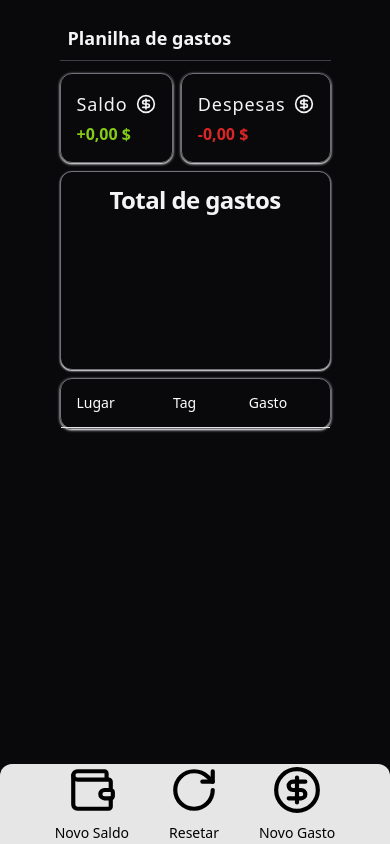
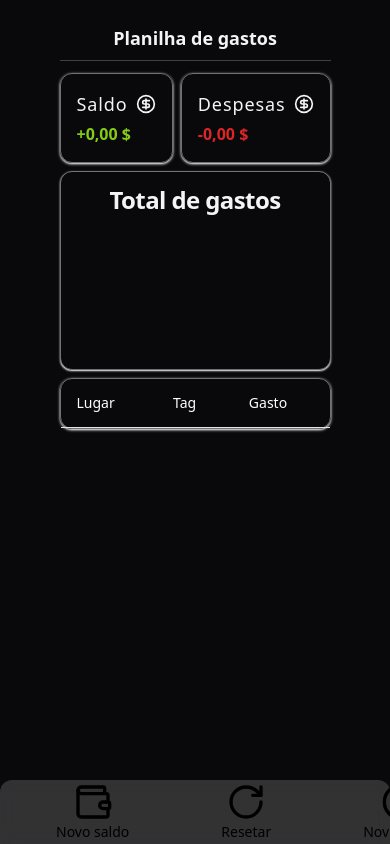
Before and after one commit to VitorAndes/planilha-de-gastos, a React (Vite) app: page / in a window 390 px wide. Built offline with nearby package versions, Linux system fonts and the light colour scheme.

Commit message:
test nav mobile

```diff
--- a/src/App.tsx
+++ b/src/App.tsx
@@ -58,19 +58,19 @@ export function App() {
     <>
       <div className="flex flex-col text-zinc-100 p-4 items-center md:w-[1200px] min-h-screen w-full space-y-4">
         <div className="w-full space-y-3">
-          <div className="flex flex-col md:flex-row justify-between border-b md:p-4 p-2 border-zinc-700">
+          <div className="flex flex-col md:flex-row justify-between items-center border-b md:p-4 p-2 border-zinc-700">
             <h1 className="font-bold text-lg md:text-3xl">
               Planilha de gastos
             </h1>
-            <div className="flex gap-10 md:gap-7 backdrop-blur h-20 justify-center items-center flex-1 md:static bottom-0 left-0 fixed z-10 rounded-t-xl md:rounded=t-none bg-white/90 md:bg-transparent w-full md:w-0">
+            <div className="flex gap-7 md:gap-2 backdrop-blur h-16 justify-between md:justify-center px-6 items-center flex-1 md:static bottom-0 left-0 fixed z-10 rounded-t-xl md:rounded=t-none bg-zinc-300/20 md:bg-transparent w-full md:w-0">
               <AddNewBalance updateBalance={updateBalance} />
               <Button
                 onClick={handleResetData}
-                variant={"link"}
-                className="text-sm flex flex-col gap-2 md:text-white text-black md:text-base p-0 md:p-4"
+                variant={"ghost"}
+                className="text-sm flex flex-col md:gap-1 md:text-white text-black md:text-base p-8 rounded-t-xl md:rounded-xl md:p-9"
               >
                 <span>
-                  <RotateCwIcon size={50} />
+                  <RotateCwIcon size={40} />
                 </span>
                 Resetar
               </Button>
--- a/src/components/addNewBalance.tsx
+++ b/src/components/addNewBalance.tsx
@@ -33,13 +33,13 @@ export function AddNewBalance({ updateBalance }: AddNewBalanceProps) {
     <Dialog>
       <DialogTrigger asChild>
         <Button
-          variant={"link"}
-          className="text-sm flex flex-col gap-2 text-black md:text-white md:text-base p-0 md:p-4"
+          variant={"ghost"}
+          className="text-sm flex flex-col md:gap-1 text-black md:text-white md:text-base p-8 rounded-t-xl md:rounded-xl md:p-9"
         >
           <span>
-            <Wallet size={50} />
+            <Wallet size={40} />
           </span>
-          Novo Saldo
+          Novo saldo
         </Button>
       </DialogTrigger>
       <DialogContent className="sm:max-w-[425px] bg-zinc-950 text-zinc-100 border border-zinc-400">
--- a/src/components/addNewExpense.tsx
+++ b/src/components/addNewExpense.tsx
@@ -68,13 +68,13 @@ export function AddNewExpense({
     <Dialog>
       <DialogTrigger asChild>
         <Button
-          variant={"link"}
-          className="flex flex-col gap-2 text-black md:text-white md:text-base p-0 md:p-4"
+          variant={"ghost"}
+          className="flex flex-col md:gap-1 text-black md:text-white md:text-base p-8 rounded-t-xl md:rounded-xl md:p-9"
         >
           <span>
-            <CircleDollarSign size={50} />
+            <CircleDollarSign size={40} />
           </span>
-          Novo Gasto
+          Novo gasto
         </Button>
       </DialogTrigger>
       <DialogContent className="sm:max-w-[525px] bg-zinc-950 text-zinc-100 border border-zinc-400">
--- a/src/components/ui/button.tsx
+++ b/src/components/ui/button.tsx
@@ -1,6 +1,6 @@
-import * as React from "react"
 import { Slot } from "@radix-ui/react-slot"
 import { cva, type VariantProps } from "class-variance-authority"
+import * as React from "react"
 
 import { cn } from "@/lib/utils"
 
```
